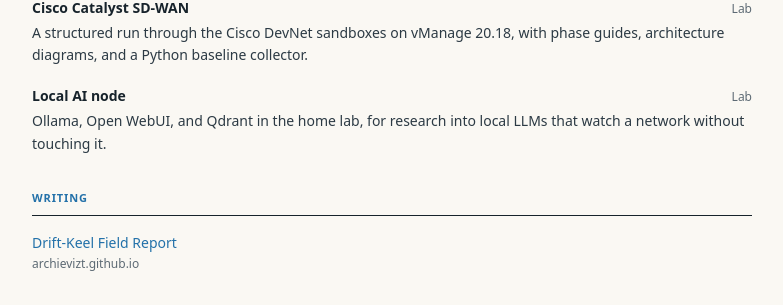
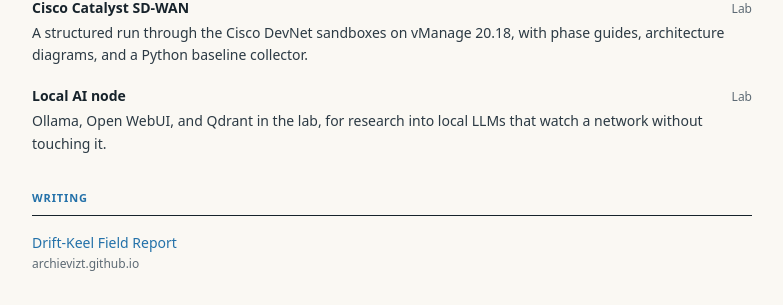
Before and after one commit to archievizt/archievizt.github.io, a Jekyll site: the page built from cv.html, in a window 1280 px wide and 900 px high, scrolled down 2336 px. Shown: the part 149-454 px from the top of the window, without its empty margins (248-1031 px from the left). Built offline with Jekyll 4.4.1, drawn with Linux system fonts in a browser that asks for light colours; some web fonts are replaced.

Commit message:
Rewording LAB

```diff
--- a/_config.yml
+++ b/_config.yml
@@ -4,7 +4,7 @@ title: Archie Abeleda
 tagline: Network and Security Specialist
 description: >-
   Network and Security Specialist. Over a decade on high-stakes networks,
-  plus a home lab where local AI gets read access only.
+  plus a lab where local AI gets read access only.
 author: Archie Abeleda
 lang: en-CA
 
--- a/_data/cv.yml
+++ b/_data/cv.yml
@@ -97,7 +97,7 @@ projects:
     description: "A structured run through the Cisco DevNet sandboxes on vManage 20.18, with phase guides, architecture diagrams, and a Python baseline collector."
   - name: "Local AI node"
     kind: "Lab"
-    description: "Ollama, Open WebUI, and Qdrant in the home lab, for research into local LLMs that watch a network without touching it."
+    description: "Ollama, Open WebUI, and Qdrant in the lab, for research into local LLMs that watch a network without touching it."
 
 writing:
   - title: "Drift-Keel Field Report"
--- a/drift-keel/style.css
+++ b/drift-keel/style.css
@@ -1,4 +1,4 @@
-/* Styles for the netops-automation field report. Kept in a file so the page's
+/* Styles for the Drift-Keel field report. Kept in a file so the page's
    Content Security Policy can block inline styles. System fonts only: no third-party requests. */
   :root{
     --paper:      #F5F1E8;
```
